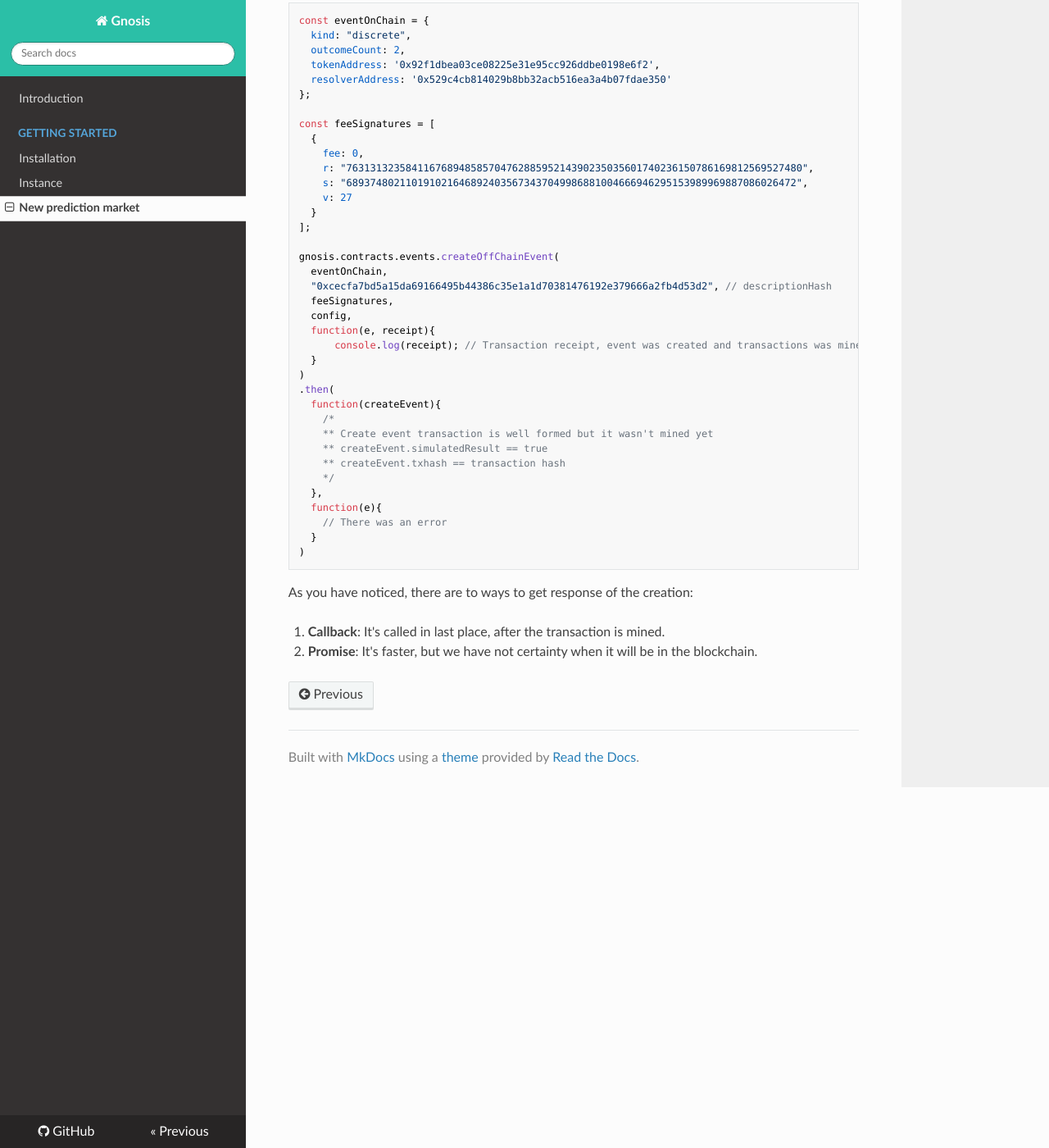
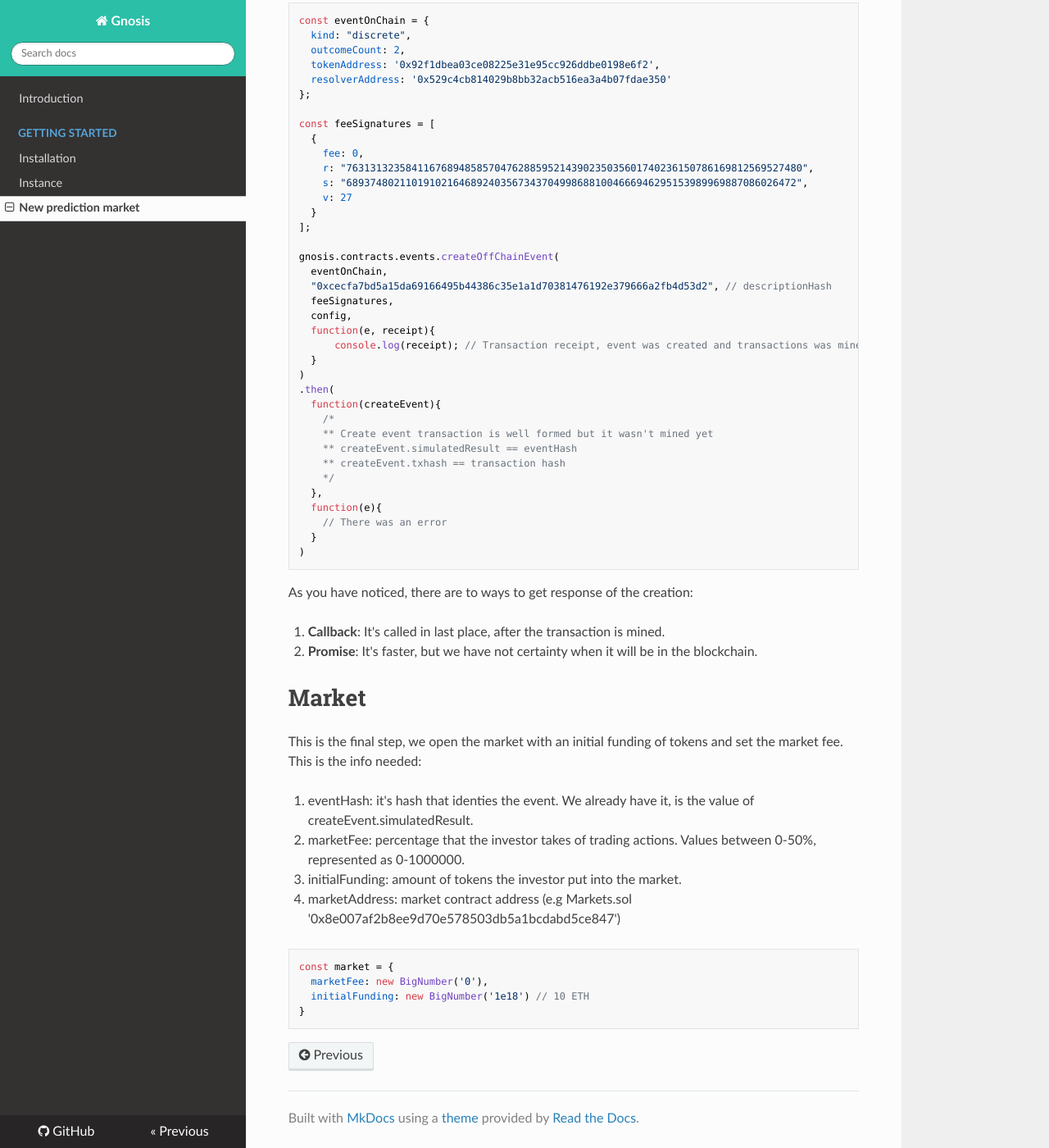
Before and after one commit to Consensys/gnosis-docs, an MkDocs documentation site: the page built from docs/getting_started/newPredictionMarket.md, in a window 1280 px wide and 1400 px high, scrolled down 1620 px. Shown: the whole window at 82% size. Built offline with MkDocs 1.6.1, drawn with Linux system fonts in a browser that asks for light colours; nearby versions of some CDN libraries; old or Windows-style settings are respelled for this version of MkDocs.

Commit message:
market details

````diff
--- a/docs/getting_started/newPredictionMarket.md
+++ b/docs/getting_started/newPredictionMarket.md
@@ -101,7 +101,7 @@ gnosis.contracts.events.createOffChainEvent(
   function(createEvent){
     /*
     ** Create event transaction is well formed but it wasn't mined yet
-    ** createEvent.simulatedResult == true
+    ** createEvent.simulatedResult == eventHash
     ** createEvent.txhash == transaction hash
     */
   },
@@ -115,3 +115,22 @@ As you have noticed, there are to ways to get response of the creation:
 
 1. **Callback**: It's called in last place, after the transaction is mined.
 2. **Promise**: It's faster, but we have not certainty when it will be in the blockchain.
+
+# Market
+This is the final step, we open the market with an initial funding of tokens and
+set the market fee.
+This is the info needed:
+
+1. eventHash: it's hash that identies the event. We already have it, is the
+  value of createEvent.simulatedResult.
+2. marketFee: percentage that the investor takes of trading actions.
+Values between 0-50%, represented as 0-1000000.
+3. initialFunding: amount of tokens the investor put into the market.
+4. marketAddress: market contract address (e.g Markets.sol '0x8e007af2b8ee9d70e578503db5a1bcdabd5ce847')
+
+```js
+const market = {
+  marketFee: new BigNumber('0'),
+  initialFunding: new BigNumber('1e18') // 10 ETH
+}
+```
````
